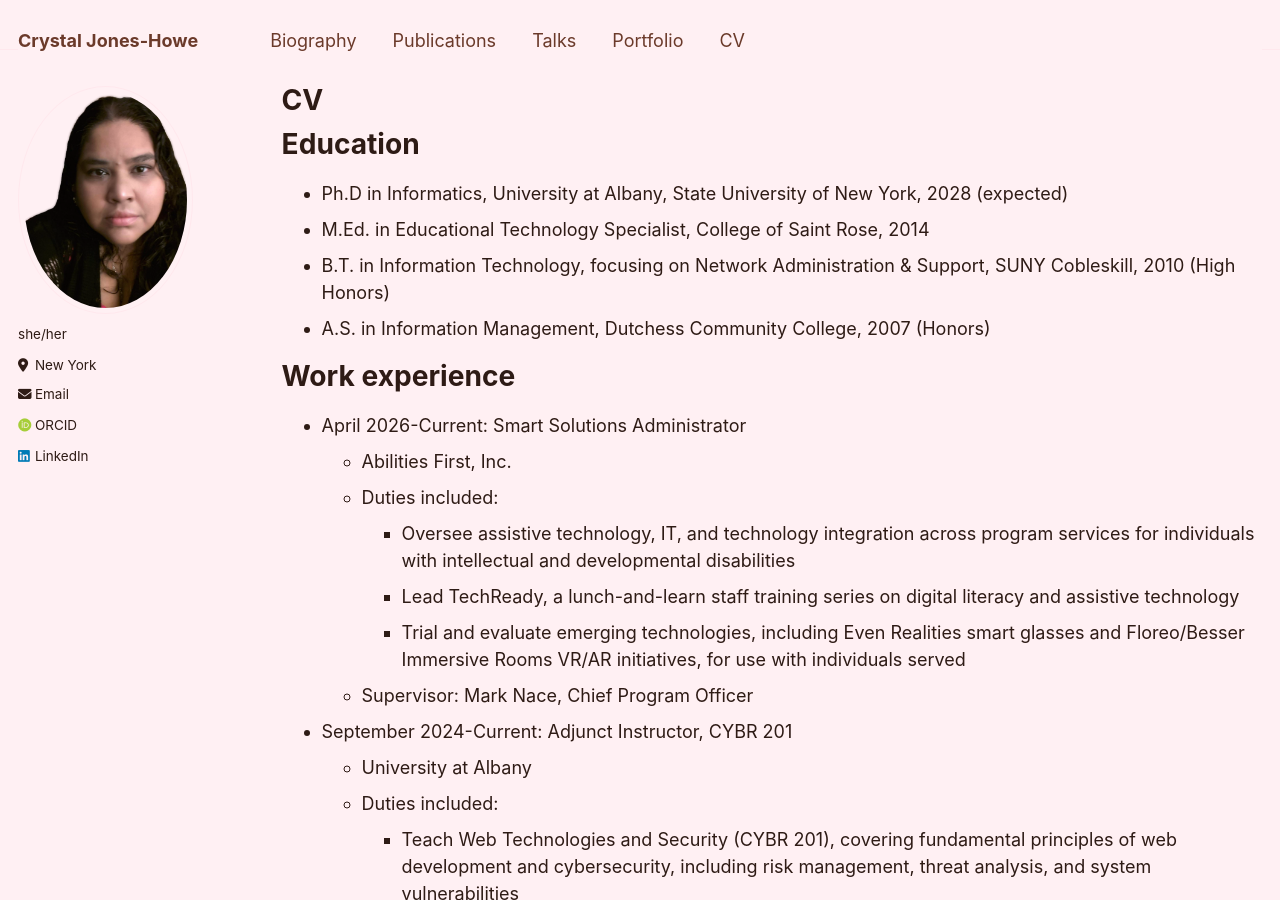
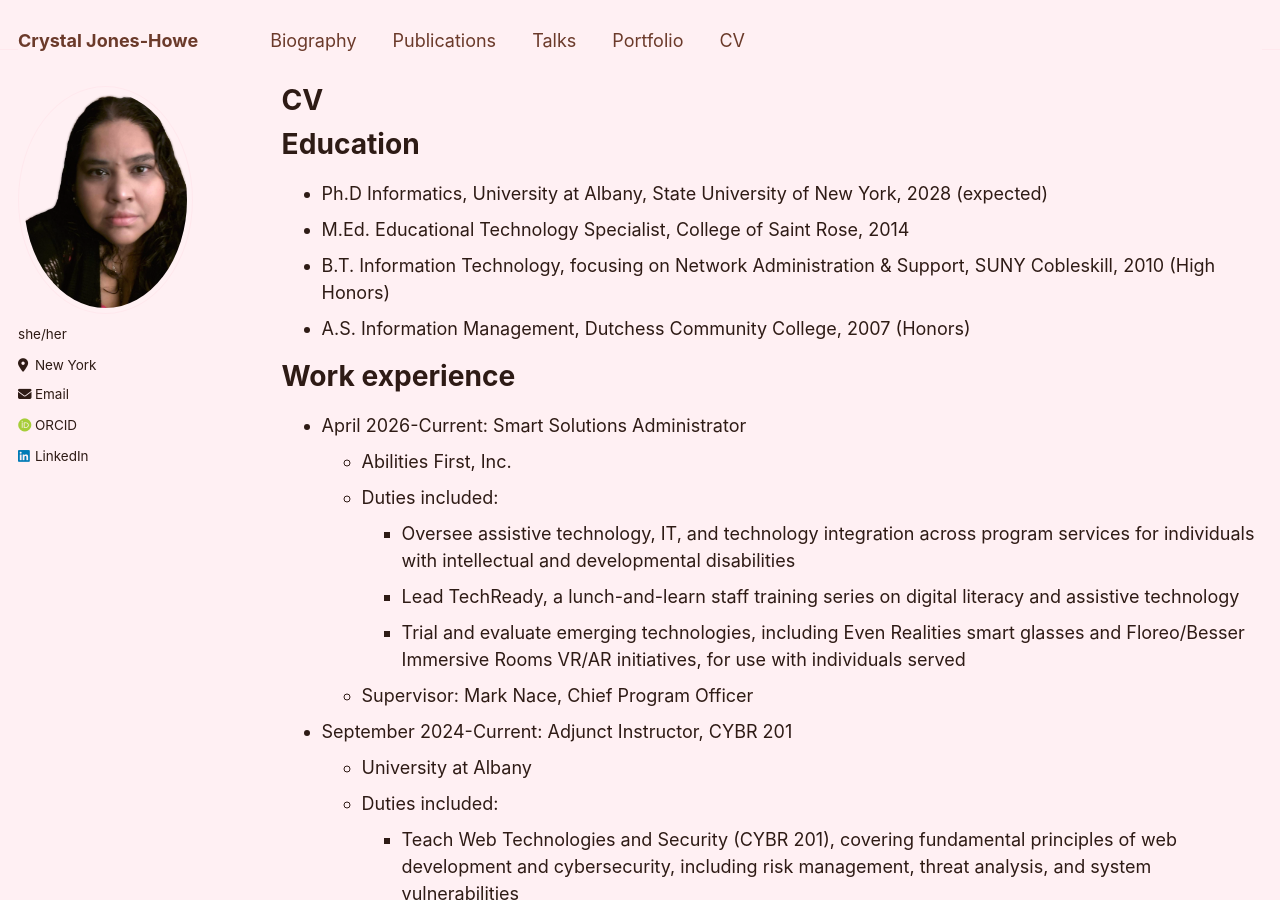
Before and after one commit to cjoneshowe/cjoneshowe.github.io, a Jekyll site: the page built from _pages/cv.md, in a window 1280 px wide and 900 px high. Built offline with Jekyll 4.4.1, drawn with Linux system fonts in a browser that asks for light colours; some web fonts are replaced.

```diff
--- a/_pages/cv.md
+++ b/_pages/cv.md
@@ -11,10 +11,10 @@ redirect_from:
 
 Education
 ======
-* Ph.D in Informatics, University at Albany, State University of New York, 2028 (expected)
-* M.Ed. in Educational Technology Specialist, College of Saint Rose, 2014
-* B.T. in Information Technology, focusing on Network Administration & Support, SUNY Cobleskill, 2010 (High Honors)
-* A.S. in Information Management, Dutchess Community College, 2007 (Honors)
+* Ph.D  Informatics, University at Albany, State University of New York, 2028 (expected)
+* M.Ed. Educational Technology Specialist, College of Saint Rose, 2014
+* B.T.  Information Technology, focusing on Network Administration & Support, SUNY Cobleskill, 2010 (High Honors)
+* A.S.  Information Management, Dutchess Community College, 2007 (Honors)
 
 Work experience
 ======
```
